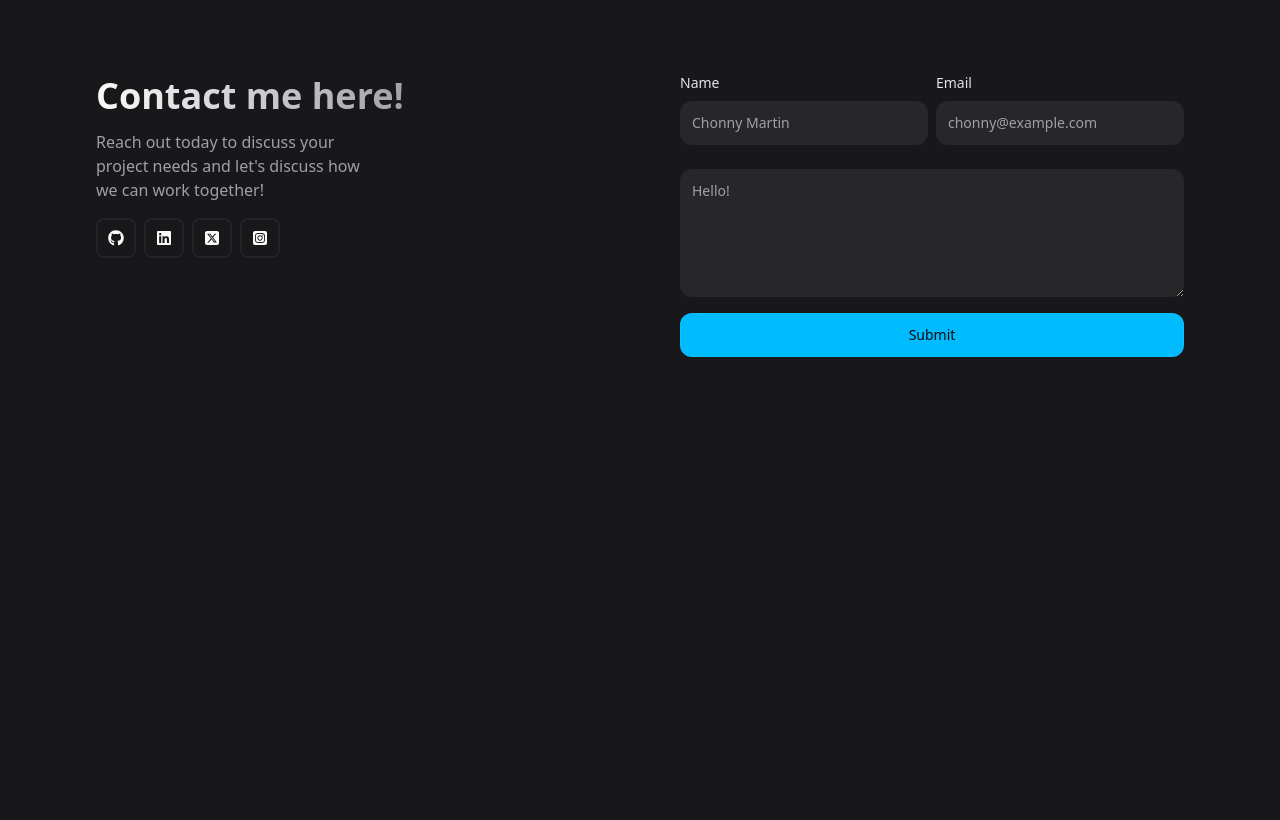
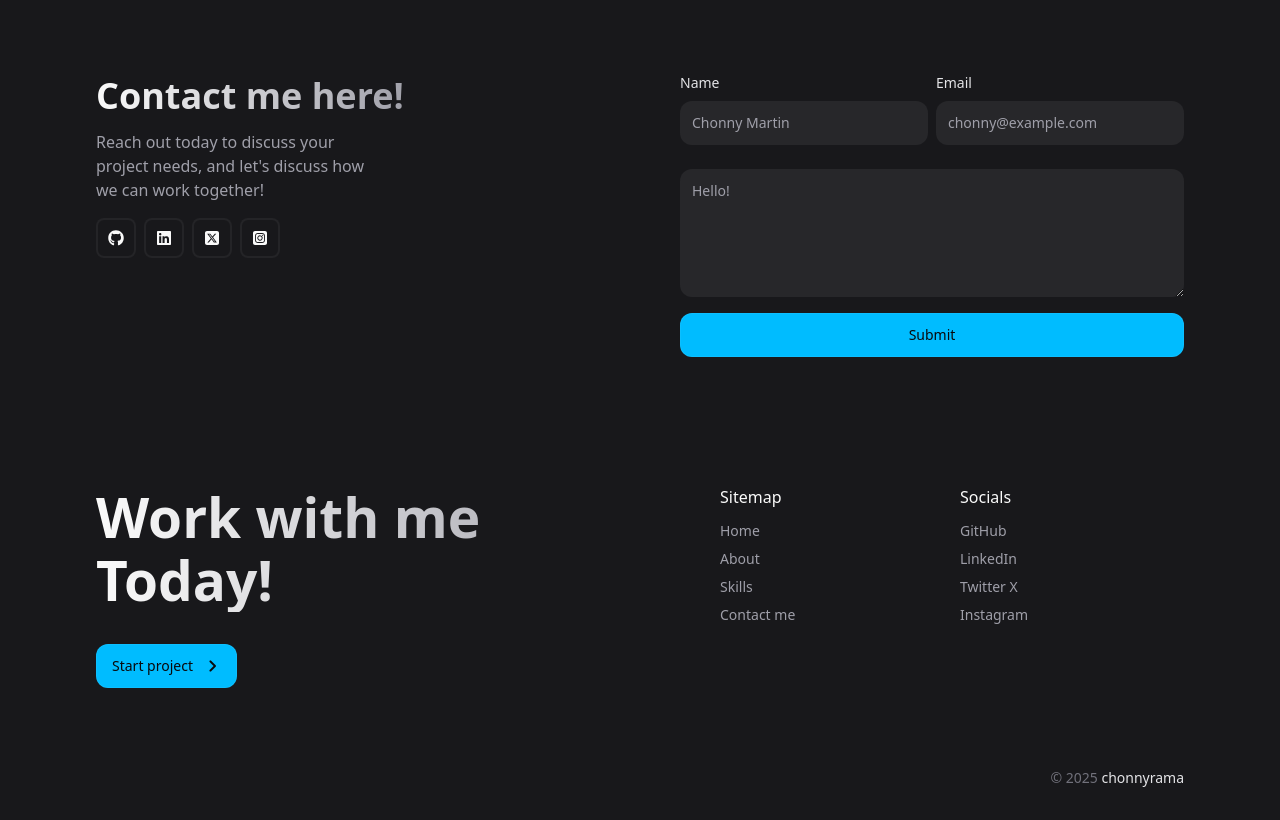
Before and after one commit to ChonnyRama/chonny_portfolio, a React (Vite) app: page / in a window 1280 px wide. Shown: the part 1860-2680 px from the top of the page. Before the commit the page ends 2217 px from the top, so only its background shows below. Built offline with nearby package versions, Linux system fonts and the light colour scheme.

Commit message:
feat: create footer

```diff
--- a/src/App.jsx
+++ b/src/App.jsx
@@ -3,6 +3,7 @@ import Header from './components/Header';
 import Hero from './components/Hero';
 import Skills from './components/Skills';
 import Contact from './components/Contact';
+import Footer from './components/Footer';
 
 const App = () => {
   return (
@@ -14,6 +15,7 @@ const App = () => {
         <Skills />
         <Contact />
       </main>
+      <Footer />
     </>
   );
 };
--- a/src/components/Contact.jsx
+++ b/src/components/Contact.jsx
@@ -30,7 +30,7 @@ export default function Contact() {
         <div className="mb-4 lg:mb-0 lg:flex lg:flex-col">
           <h2 className="headline-2 lg:max-x-[12ch]">Contact me here!</h2>
           <p className="mb-4 mt-3 max-w-[50ch] text-zinc-400 lg:max-w-[30ch]">
-            Reach out today to discuss your project needs and let&apos;s discuss how we can work together!
+            Reach out today to discuss your project needs, and let&apos;s discuss how we can work together!
           </p>
           <div className="mb-auto flex items-center gap-2">
             {socialLinks.map(({ href, icon, alt }, index) => (
--- /dev/null
+++ b/src/components/Footer.jsx
@@ -0,0 +1,92 @@
+import React from 'react';
+import { ButtonPrimary } from './Button';
+
+const sitemap = [
+  {
+    label: 'Home',
+    href: '#home',
+  },
+  {
+    label: 'About',
+    href: '#about',
+  },
+  {
+    label: 'Skills',
+    href: '#skills',
+  },
+  {
+    label: 'Contact me',
+    href: '#contact',
+  },
+];
+
+const socials = [
+  {
+    label: 'GitHub',
+    href: 'https://github.com/ChonnyRama',
+  },
+  {
+    label: 'LinkedIn',
+    href: 'https://www.linkedin.com/in/chonnyrama/',
+  },
+  {
+    label: 'Twitter X',
+    href: 'https://x.com/ChonnyRama',
+  },
+  {
+    label: 'Instagram',
+    href: 'https://www.instagram.com/chonnyrama/',
+  },
+];
+
+export default function Footer() {
+  return (
+    <footer className="">
+      <section className="section">
+        <div className="container">
+          <div className="lg:grid lg:grid-cols-2">
+            <div className="mb-10">
+              <h2 className="headline-1 mb-8 lg:max-w-[12ch]">Work with me Today!</h2>
+              <ButtonPrimary href="mailto:johnnyramartin@gmail.com" label="Start project" icon="chevron_right" />
+            </div>
+            <div className="grid grid-cols-2 gap-4 lg:pl-20">
+              <div>
+                <p className="mb-2">Sitemap</p>
+                <ul>
+                  {sitemap.map(({ label, href }, index) => (
+                    <li key={index}>
+                      <a href={href} className="block py-1 text-sm text-zinc-400 transition-colors hover:text-zinc-200">
+                        {label}
+                      </a>
+                    </li>
+                  ))}
+                </ul>
+              </div>
+              <div>
+                <p className="mb-2">Socials</p>
+                <ul>
+                  {socials.map(({ label, href }, index) => (
+                    <li key={index}>
+                      <a
+                        href={href}
+                        className="block py-1 text-sm text-zinc-400 transition-colors hover:text-zinc-200"
+                        target="_blank"
+                      >
+                        {label}
+                      </a>
+                    </li>
+                  ))}
+                </ul>
+              </div>
+            </div>
+          </div>
+          <div className="mb-8 flex justify-end pt-10">
+            <p className="text-sm text-zinc-500">
+              &copy; 2025 <span className="text-zinc-200">chonnyrama</span>
+            </p>
+          </div>
+        </div>
+      </section>
+    </footer>
+  );
+}
```
